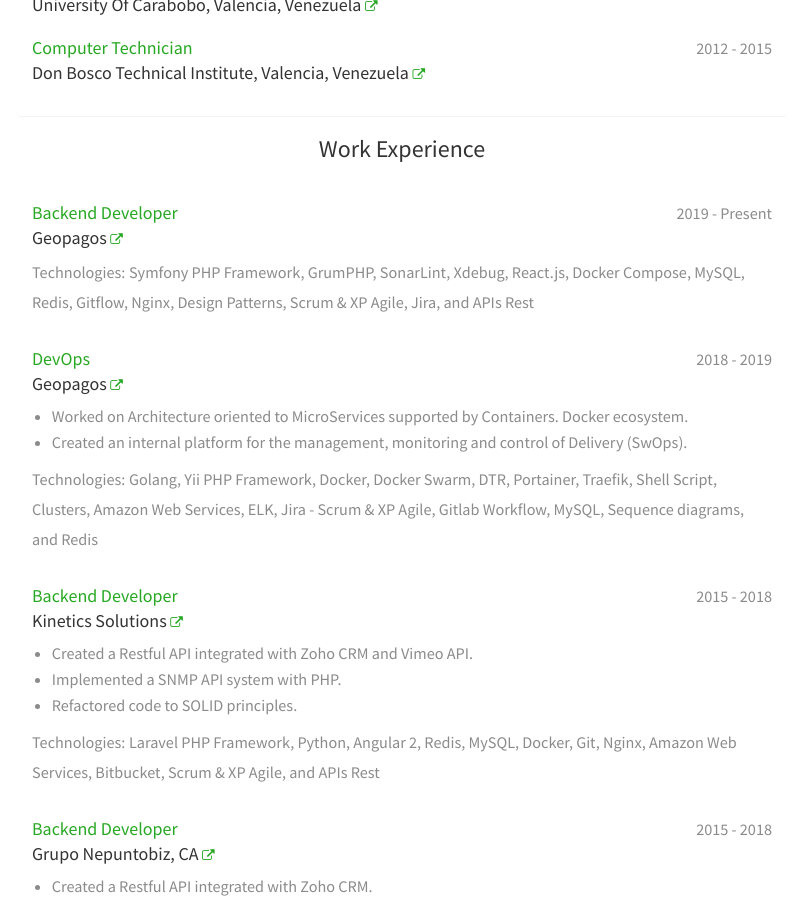
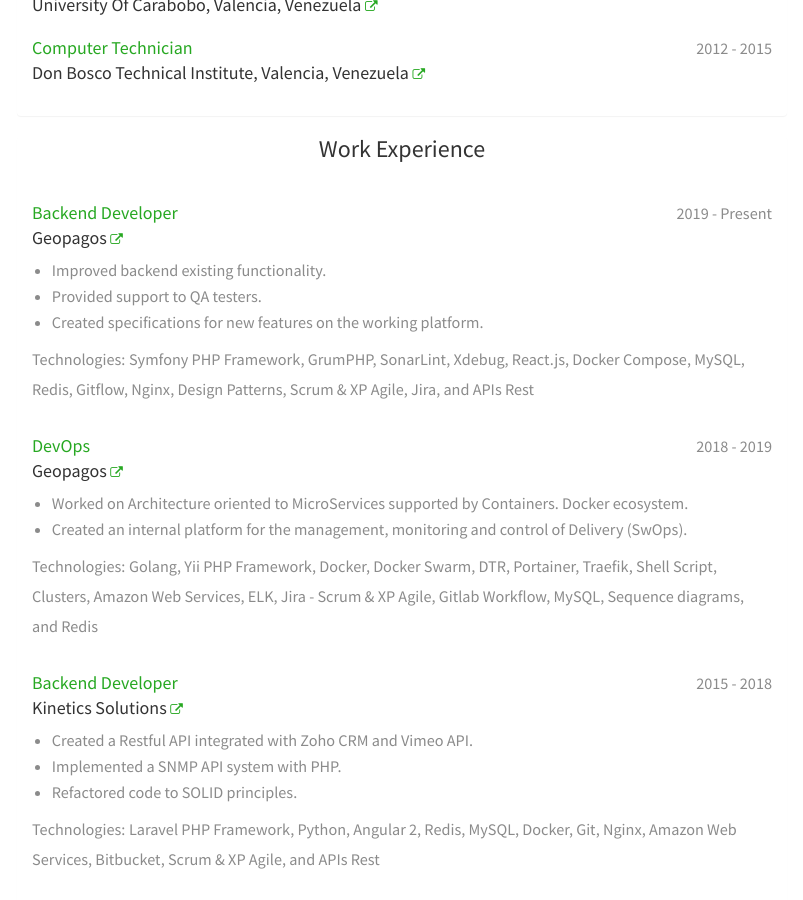
Before and after one commit to jfernancordova/jfernancordova.github.io, a Jekyll site: the page built from resume.html, in a window 1280 px wide and 900 px high, scrolled down 330 px. Shown: the whole window, without its empty margins (238-1041 px from the left). Built offline with Jekyll 4.4.1, drawn with Linux system fonts in a browser that asks for light colours; nearby versions of some CDN libraries.

Commit message:
Update actual work status

```diff
--- a/_data/employment.yml
+++ b/_data/employment.yml
@@ -2,6 +2,10 @@
   company: "Geopagos"
   link: "https://www.geopagos.com/"
   dates: "2019 - Present"
+  points:
+    - Improved backend existing functionality.
+    - Provided support to QA testers.
+    - Created specifications for new features on the working platform.
   tech:
     - Symfony PHP Framework
     - GrumPHP
```
